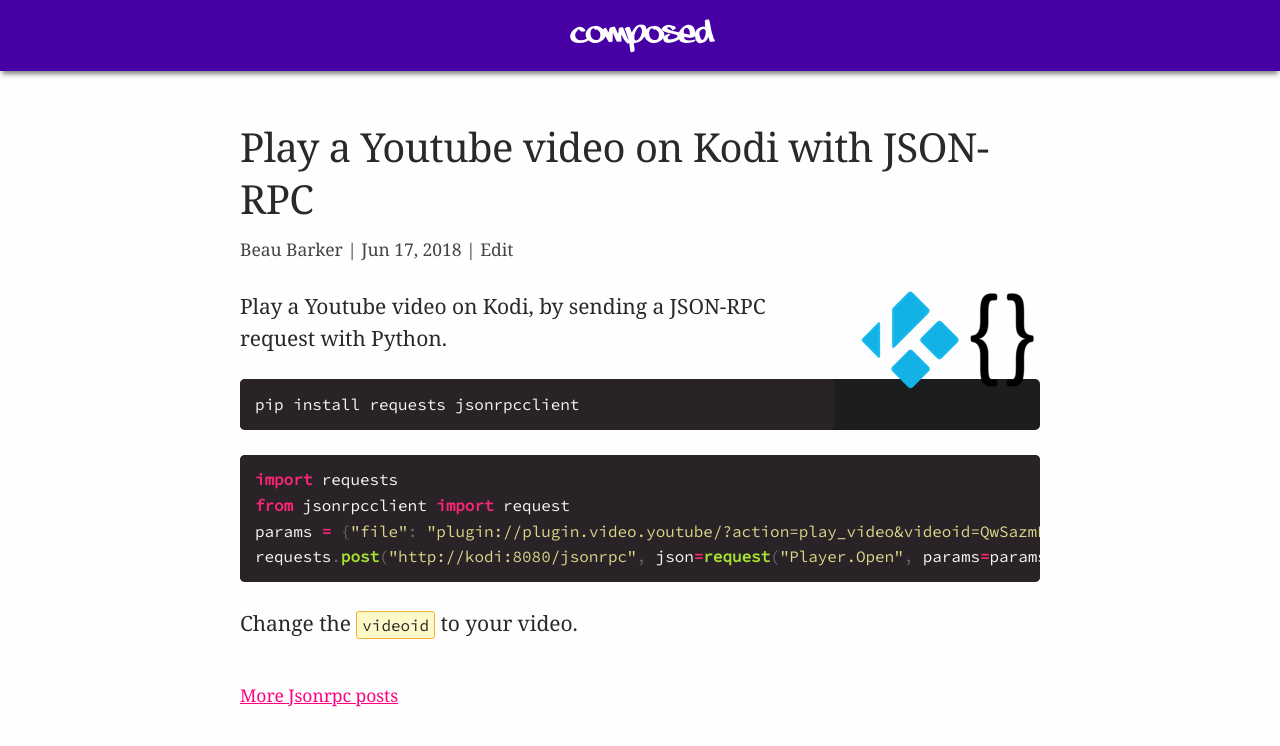
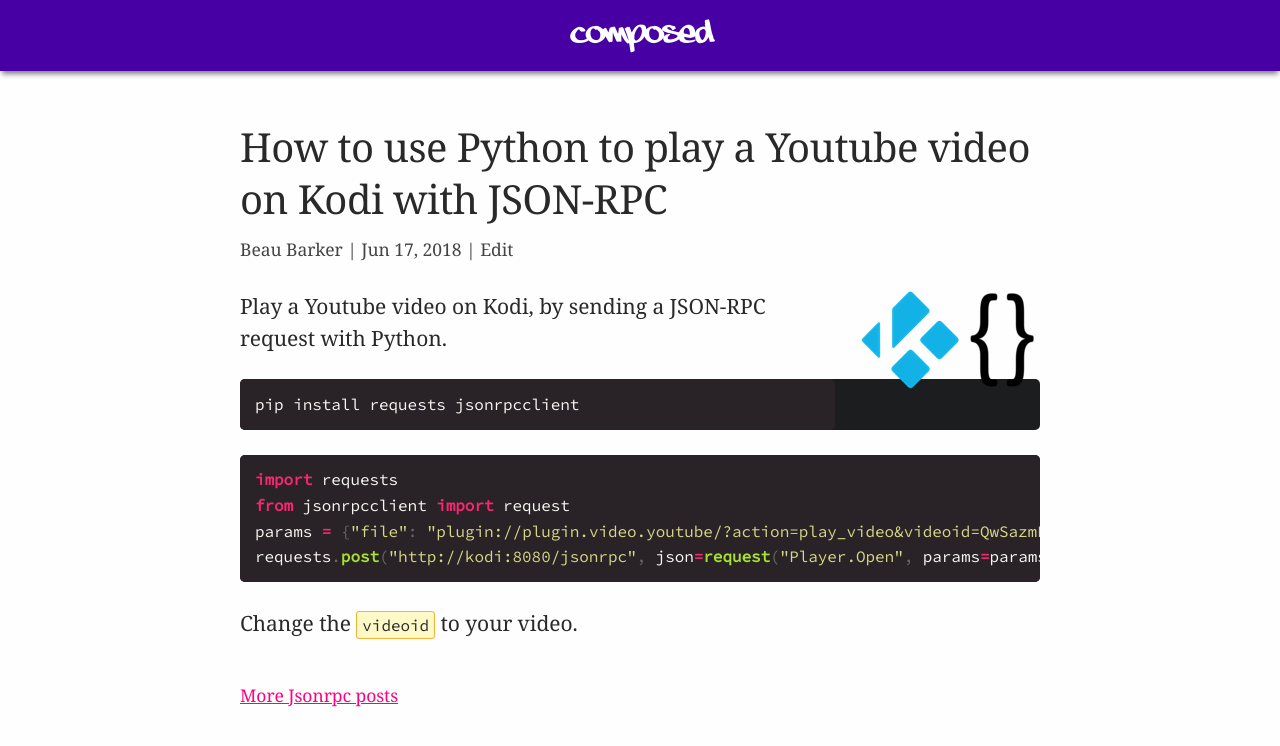
Before and after one commit to explodinglabs/explodinglabs.github.io, a Jekyll site: the page built from docs/_posts/jsonrpc/2018-06-17-play-youtube-video-on-kodi.markdown, in a window 1280 px wide. Shown: the top 746 px of the page. Built offline with Jekyll 4.4.1, drawn with Linux system fonts in a browser that asks for light colours.

Commit message:
Update 2018-06-17-play-youtube-video-on-kodi.markdown

```diff
--- a/docs/_posts/jsonrpc/2018-06-17-play-youtube-video-on-kodi.markdown
+++ b/docs/_posts/jsonrpc/2018-06-17-play-youtube-video-on-kodi.markdown
@@ -1,7 +1,7 @@
 ---
 layout: post
 category: jsonrpc
-title: Play a Youtube video on Kodi with JSON-RPC
+title: How to use Python to play a Youtube video on Kodi with JSON-RPC
 permalink: /jsonrpc/kodi-youtube
 ---
 <div class="wide-logos" markdown="1">
```
